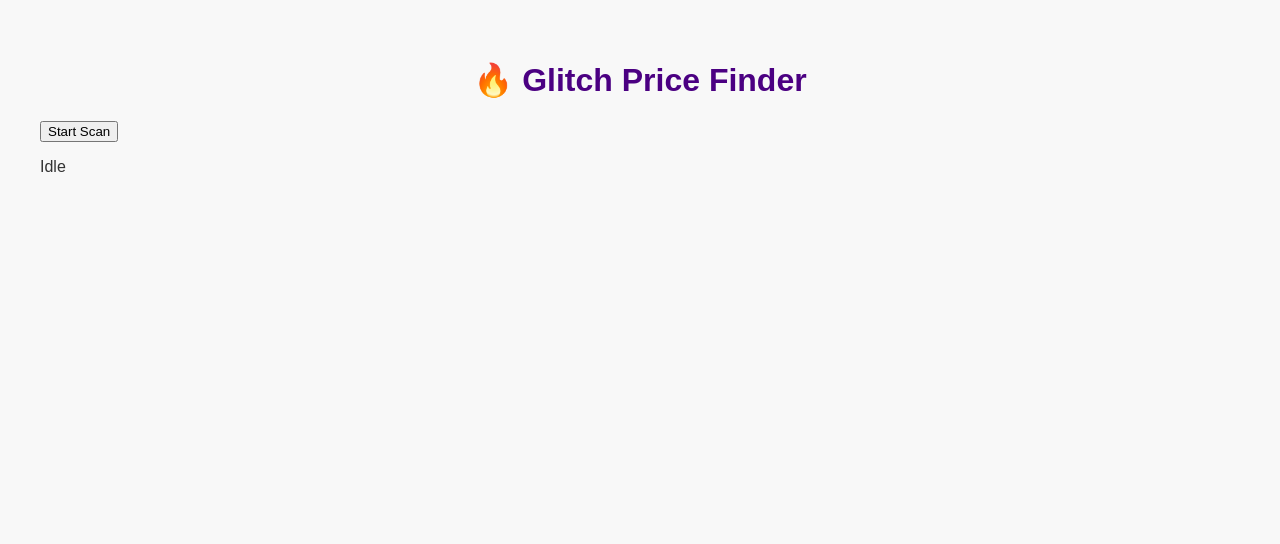
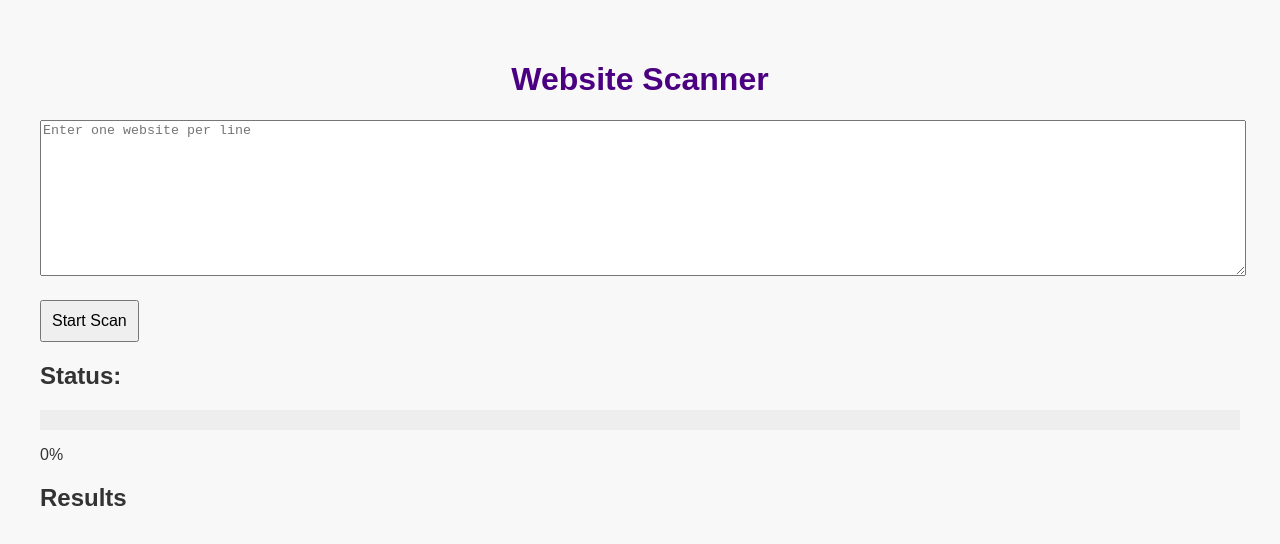
Before and after one commit to dbrckk/glitchprice-finder, a React (Vite) app: page / in a window 1280 px wide. Shown: the top 544 px of the page. Built offline with nearby package versions, Linux system fonts and the light colour scheme.

Commit message:
Update App.tsx

```diff
--- a/src/App.tsx
+++ b/src/App.tsx
@@ -1,68 +1,131 @@
-import React, { useState } from "react";
+import React, { useState, useRef } from "react";
 
-type Item = {
+const API_URL = "https://YOUR-RENDER-URL.onrender.com"; // ← REPLACE with your real backend URL
+
+interface ScanResult {
+  url: string;
+  status: number | string;
   title: string;
-  price: number;
-  old_price: number;
-  discount: number;
-  money_saved: number;
-  website: string;
-  buy_link: string;
-};
+}
 
-const BACKEND_URL = "https://glitchprice-backend.onrender.com";
-
-export default function App() {
-  const [items, setItems] = useState<Item[]>([]);
-  const [loading, setLoading] = useState(false);
-  const [status, setStatus] = useState("Idle");
+function App() {
+  const [websitesInput, setWebsitesInput] = useState("");
+  const [results, setResults] = useState<ScanResult[]>([]);
+  const [progress, setProgress] = useState(0);
+  const [status, setStatus] = useState("");
+  const pollingRef = useRef<NodeJS.Timeout | null>(null);
 
   const startScan = async () => {
-    setItems([]);
-    setLoading(true);
-    setStatus("Starting scan...");
+    const websites = websitesInput
+      .split("\n")
+      .map((w) => w.trim())
+      .filter((w) => w !== "");
 
-    const start = await fetch(`${BACKEND_URL}/start_scan`, {
+    if (websites.length === 0) {
+      alert("Please enter at least one website.");
+      return;
+    }
+
+    setResults([]);
+    setProgress(0);
+    setStatus("Starting...");
+
+    try {
+      const response = await fetch(`${API_URL}/start-scan`, {
         method: "POST",
+        headers: {
+          "Content-Type": "application/json",
+        },
+        body: JSON.stringify({ websites }),
       });
 
-    const data = await start.json();
+      const data = await response.json();
+
+      if (!data.job_id) {
+        alert("Failed to start scan.");
+        return;
+      }
+
       const jobId = data.job_id;
 
-    const interval = setInterval(async () => {
-      const res = await fetch(`${BACKEND_URL}/scan_status/${jobId}`);
-      const result = await res.json();
+      // Start polling every 3 seconds
+      pollingRef.current = setInterval(async () => {
+        const statusResponse = await fetch(
+          `${API_URL}/status/${jobId}`
+        );
 
-      setItems(result.items || []);
+        const statusData = await statusResponse.json();
 
-      if (result.finished) {
-        clearInterval(interval);
-        setLoading(false);
-        setStatus("Scan finished");
-      } else {
-        setStatus("Scanning websites...");
+        if (statusData.error) {
+          setStatus("Error");
+          clearInterval(pollingRef.current!);
+          return;
+        }
+
+        setProgress(statusData.progress);
+        setResults(statusData.results);
+        setStatus(statusData.status);
+
+        if (statusData.status === "finished") {
+          clearInterval(pollingRef.current!);
+          setStatus("Finished ✅");
         }
       }, 3000);
+
+    } catch (error) {
+      console.error(error);
+      alert("Error connecting to backend.");
+    }
   };
 
   return (
     <div style={{ padding: 40, fontFamily: "Arial" }}>
-      <h1>🔥 Glitch Price Finder</h1>
+      <h1>Website Scanner</h1>
 
-      <button onClick={startScan} disabled={loading}>
-        {loading ? "Scanning..." : "Start Scan"}
+      <textarea
+        rows={10}
+        style={{ width: "100%", marginBottom: 20 }}
+        placeholder="Enter one website per line"
+        value={websitesInput}
+        onChange={(e) => setWebsitesInput(e.target.value)}
+      />
+
+      <button onClick={startScan} style={{ padding: 10, fontSize: 16 }}>
+        Start Scan
       </button>
 
-      <p>{status}</p>
+      <h2>Status: {status}</h2>
 
-      {items.map((item, i) => (
-        <div key={i} style={{ marginTop: 20, padding: 20, border: "1px solid #ccc" }}>
-          <h3>{item.title}</h3>
-          <p>{item.price}€</p>
-          <p>{item.website}</p>
-          <a href={item.buy_link} target="_blank">Buy</a>
+      <div
+        style={{
+          width: "100%",
+          backgroundColor: "#eee",
+          height: 20,
+          marginTop: 10,
+        }}
+      >
+        <div
+          style={{
+            width: `${progress}%`,
+            backgroundColor: "green",
+            height: "100%",
+          }}
+        />
       </div>
+
+      <p>{progress}%</p>
+
+      <h2>Results</h2>
+
+      <ul>
+        {results.map((result, index) => (
+          <li key={index}>
+            <strong>{result.url}</strong> — {result.status} — {result.title}
+          </li>
         ))}
+      </ul>
     </div>
   );
 }
+
+export default App;
```
Lines whose indentation alone changed are shown as unchanged.
